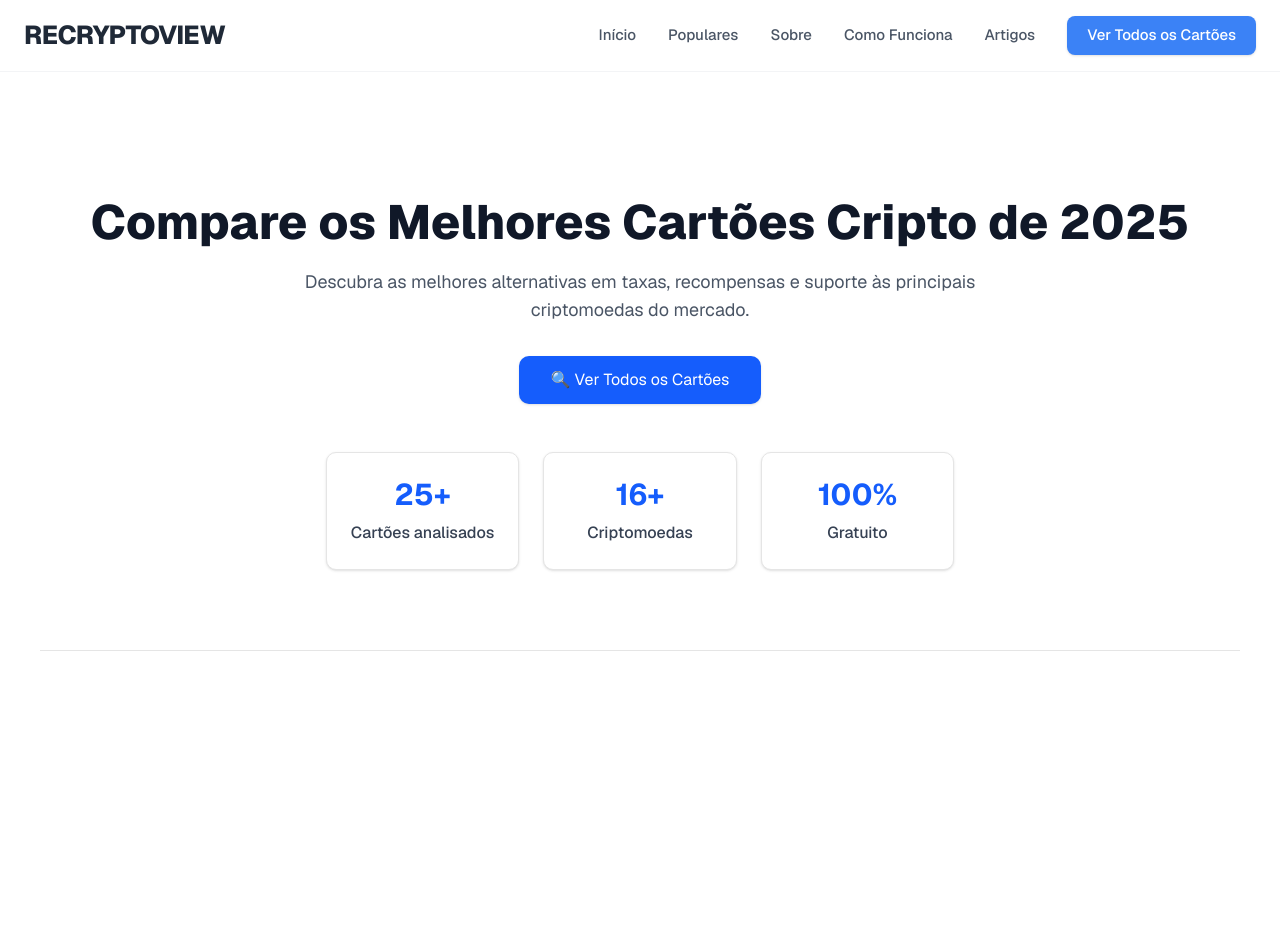
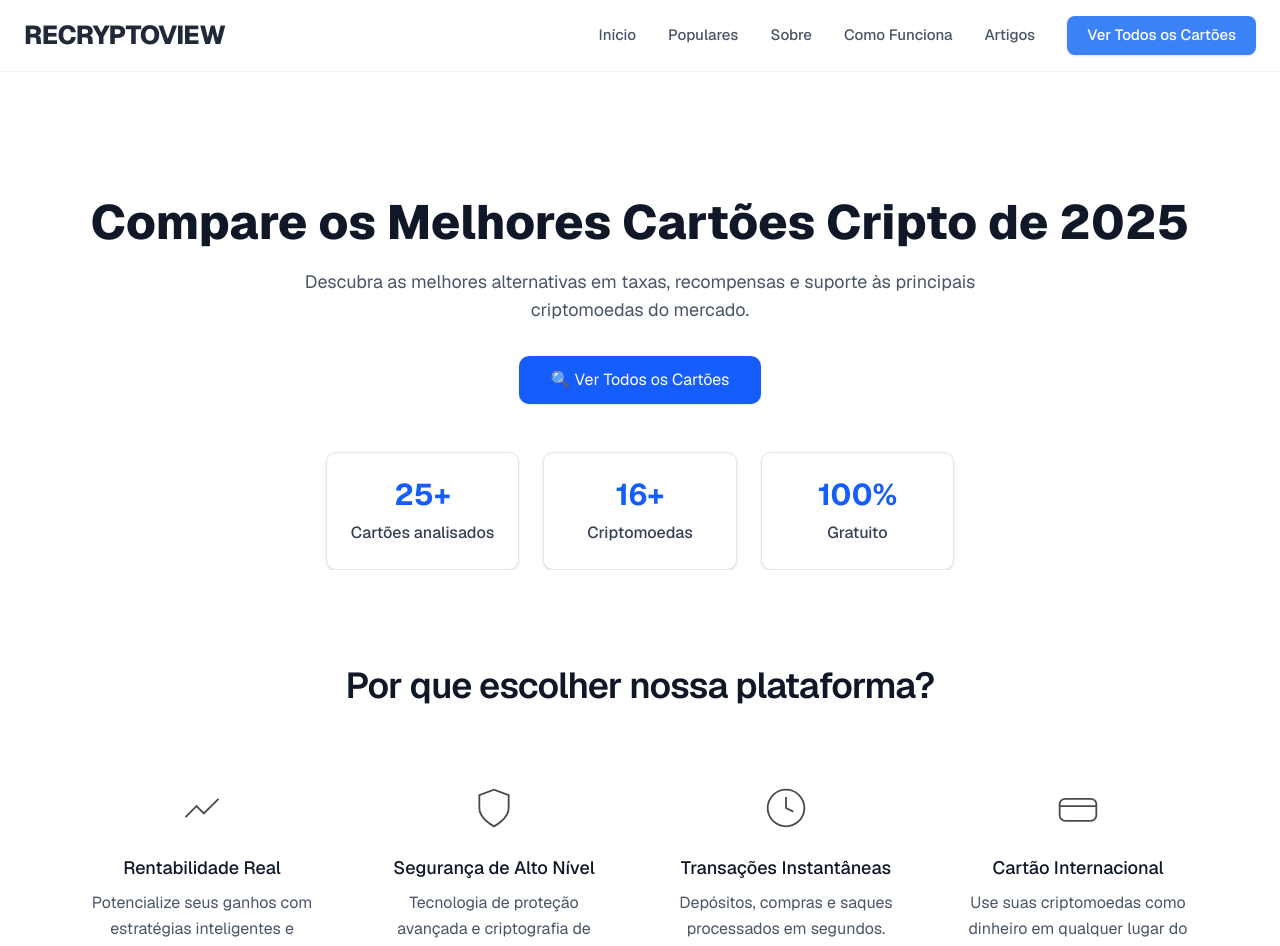
Before and after one commit to iuuleoo/recryptoview, a Next.js app: page / in a window 1280 px wide. Shown: the top 946 px of the page. Before the commit the page ends 800 px from the top, so only its background shows below. Built offline with nearby package versions, Linux system fonts and the light colour scheme.

Commit message:
feat: implementando seção explicativa com benefícios da plataforma

```diff
--- a/app/page.tsx
+++ b/app/page.tsx
@@ -110,6 +110,113 @@ export default function Home() {
       </div>
 
     </div>
+
+    <section className="w-full py-24 bg-white">
+      <div className="max-w-6xl mx-auto px-6 text-center">
+
+        {/* Título */}
+        <h2 className="text-4xl font-semibold tracking-tight text-gray-900 mb-20">
+          Por que escolher nossa plataforma?
+        </h2>
+
+        {/* Grid */}
+        <div className="grid grid-cols-1 md:grid-cols-4 gap-16">
+
+          {/* Rentabilidade Real */}
+          <div className="flex flex-col items-center">
+            {/* Ícone Apple Style */}
+            <svg
+              width="44"
+              height="44"
+              viewBox="0 0 24 24"
+              fill="none"
+              stroke="black"
+              strokeWidth="1"
+              className="mb-6 opacity-70"
+            >
+              <path d="M3 17l6-6 4 4 8-8" />
+            </svg>
+
+            <h3 className="text-lg font-medium text-gray-900 mb-2">
+              Rentabilidade Real
+            </h3>
+            <p className="text-gray-600 leading-relaxed">
+              Potencialize seus ganhos com estratégias inteligentes e retorno consistente.
+            </p>
+          </div>
+
+          {/* Segurança */}
+          <div className="flex flex-col items-center">
+            <svg
+              width="44"
+              height="44"
+              viewBox="0 0 24 24"
+              fill="none"
+              stroke="black"
+              strokeWidth="1"
+              className="mb-6 opacity-70"
+            >
+              <path d="M12 22s8-4 8-10V5l-8-3-8 3v7c0 6 8 10 8 10z" />
+            </svg>
+
+            <h3 className="text-lg font-medium text-gray-900 mb-2">
+              Segurança de Alto Nível
+            </h3>
+            <p className="text-gray-600 leading-relaxed">
+              Tecnologia de proteção avançada e criptografia de nível bancário.
+            </p>
+          </div>
+
+          {/* Processos Rápidos */}
+          <div className="flex flex-col items-center">
+            <svg
+              width="44"
+              height="44"
+              viewBox="0 0 24 24"
+              fill="none"
+              stroke="black"
+              strokeWidth="1"
+              className="mb-6 opacity-70"
+            >
+              <circle cx="12" cy="12" r="10" />
+              <path d="M12 6v6l4 2" />
+            </svg>
+
+            <h3 className="text-lg font-medium text-gray-900 mb-2">
+              Transações Instantâneas
+            </h3>
+            <p className="text-gray-600 leading-relaxed">
+              Depósitos, compras e saques processados em segundos.
+            </p>
+          </div>
+
+          {/* Cartão */}
+          <div className="flex flex-col items-center">
+            <svg
+              width="44"
+              height="44"
+              viewBox="0 0 24 24"
+              fill="none"
+              stroke="black"
+              strokeWidth="1"
+              className="mb-6 opacity-70"
+            >
+              <rect x="2" y="7" width="20" height="12" rx="3" />
+              <path d="M2 11h20" />
+            </svg>
+
+            <h3 className="text-lg font-medium text-gray-900 mb-2">
+              Cartão Internacional
+            </h3>
+            <p className="text-gray-600 leading-relaxed">
+              Use suas criptomoedas como dinheiro em qualquer lugar do mundo.
+            </p>
+          </div>
+
+        </div>
+      </div>
+    </section>
+
   </div>
 </section>
       </section>
```
